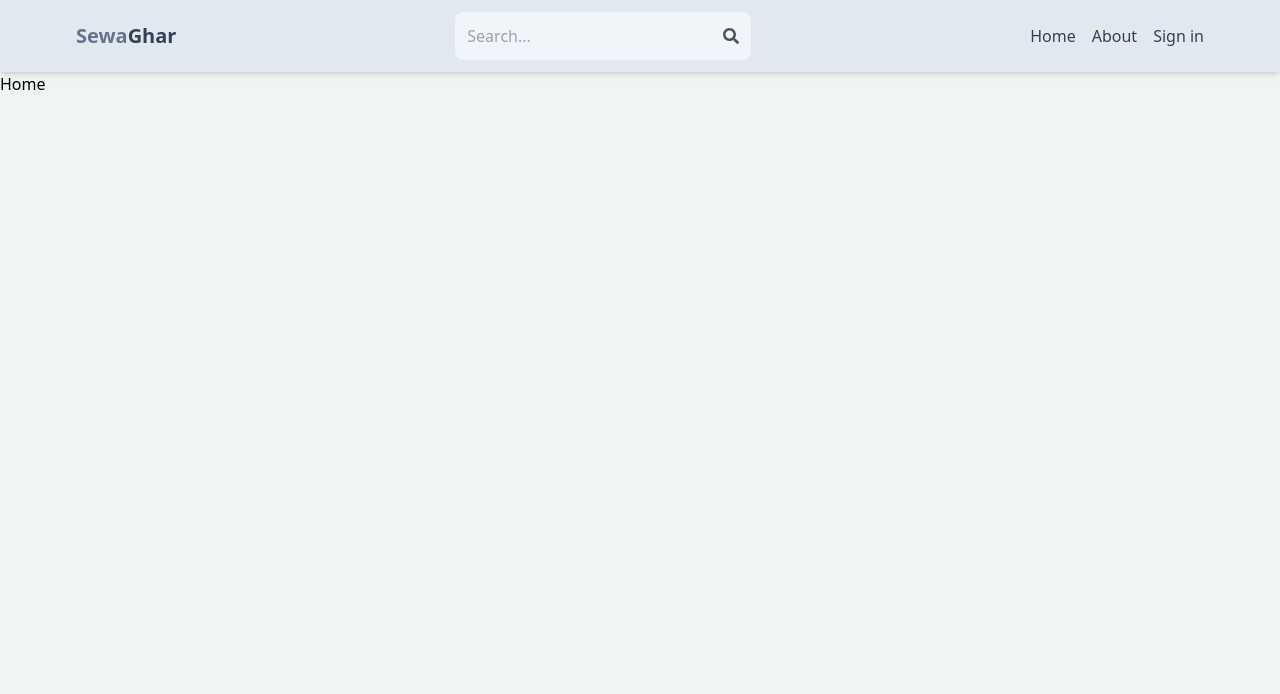
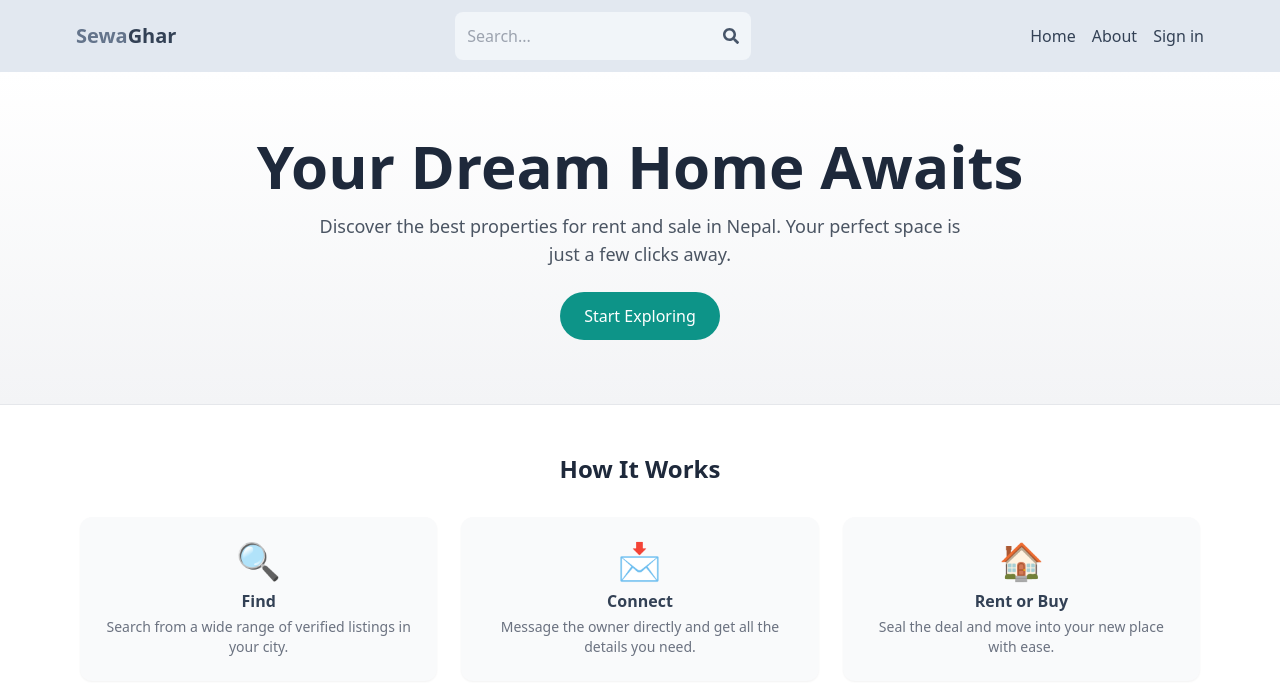
Before and after one commit to Mern-estate/mern-estate, a React (Vite) app in the folder client/: page / in a window 1280 px wide. Shown: the top 694 px of the page. Built offline with nearby package versions, Linux system fonts and the light colour scheme; no server answers.

Commit message:
complete home page

```diff
--- a/client/src/pages/Home.jsx
+++ b/client/src/pages/Home.jsx
@@ -1,7 +1,141 @@
-import React from 'react'
+import { useEffect, useState } from 'react';
+import { Link } from 'react-router-dom';
+import ListingItem from '../components/ListingItem';
+
+function Section({ title, icon, link, children }) {
+  return (
+    <div className='animate-fade-in'>
+      <div className='flex justify-between items-center mb-4'>
+        <h2 className='text-2xl sm:text-3xl font-semibold text-slate-800 flex items-center gap-2'>
+          <span className='text-teal-600 text-2xl'>{icon}</span> {title}
+        </h2>
+        <Link
+          className='text-sm sm:text-base text-teal-700 hover:text-teal-900 transition'
+          to={link}
+        >
+          View all →
+        </Link>
+      </div>
+      <div className='flex flex-wrap gap-6'>{children}</div>
+    </div>
+  );
+}
 
 export default function Home() {
+  const [offerListings, setOfferListings] = useState([]);
+  const [saleListings, setSaleListings] = useState([]);
+  const [rentListings, setRentListings] = useState([]);
+
+  useEffect(() => {
+    const fetchOfferListings = async () => {
+      try {
+        const res = await fetch('/api/listing/get?offer=true&limit=4');
+        const data = await res.json();
+        setOfferListings(data);
+        fetchRentListings();
+      } catch (error) {
+        console.log(error);
+      }
+    };
+
+    const fetchRentListings = async () => {
+      try {
+        const res = await fetch('/api/listing/get?type=rent&limit=4');
+        const data = await res.json();
+        setRentListings(data);
+        fetchSaleListings();
+      } catch (error) {
+        console.log(error);
+      }
+    };
+
+    const fetchSaleListings = async () => {
+      try {
+        const res = await fetch('/api/listing/get?type=sale&limit=4');
+        const data = await res.json();
+        setSaleListings(data);
+      } catch (error) {
+        console.log(error);
+      }
+    };
+
+    fetchOfferListings();
+  }, []);
+
   return (
-    <div>Home</div>
-  )
+    <div className='bg-gray-50'>
+      {/* Hero Section */}
+      <div className='bg-gradient-to-b from-white to-gray-100 px-4 py-16 sm:px-6 lg:px-28 max-w-7xl mx-auto text-center'>
+        <h1 className='text-4xl sm:text-5xl lg:text-6xl font-extrabold text-slate-800 leading-tight'>
+          Your Dream Home Awaits
+        </h1>
+        <p className='text-gray-600 text-base sm:text-lg max-w-2xl mx-auto mt-4'>
+          Discover the best properties for rent and sale in Nepal. Your perfect space is just a few clicks away.
+        </p>
+        <Link
+          to='/search'
+          className='mt-6 inline-block bg-teal-600 hover:bg-teal-700 text-white font-medium text-sm sm:text-base px-6 py-3 rounded-full transition'
+        >
+          Start Exploring
+        </Link>
+      </div>
+
+      {/* How It Works Section */}
+      <div className='bg-white py-12 border-y'>
+        <div className='max-w-6xl mx-auto px-4'>
+          <h2 className='text-2xl font-bold text-center text-slate-800 mb-8'>How It Works</h2>
+          <div className='grid grid-cols-1 sm:grid-cols-3 gap-6 text-center'>
+            <div className='bg-gray-50 p-6 rounded-xl shadow-sm hover:shadow-md transition'>
+              <div className='text-4xl text-teal-600 mb-2'>🔍</div>
+              <h3 className='font-semibold text-slate-700 mb-1'>Find</h3>
+              <p className='text-sm text-gray-500'>Search from a wide range of verified listings in your city.</p>
+            </div>
+            <div className='bg-gray-50 p-6 rounded-xl shadow-sm hover:shadow-md transition'>
+              <div className='text-4xl text-teal-600 mb-2'>📩</div>
+              <h3 className='font-semibold text-slate-700 mb-1'>Connect</h3>
+              <p className='text-sm text-gray-500'>Message the owner directly and get all the details you need.</p>
+            </div>
+            <div className='bg-gray-50 p-6 rounded-xl shadow-sm hover:shadow-md transition'>
+              <div className='text-4xl text-teal-600 mb-2'>🏠</div>
+              <h3 className='font-semibold text-slate-700 mb-1'>Rent or Buy</h3>
+              <p className='text-sm text-gray-500'>Seal the deal and move into your new place with ease.</p>
+            </div>
+          </div>
+        </div>
+      </div>
+
+      {/* Listings */}
+      <div className='max-w-7xl mx-auto px-4 pb-20 space-y-20'>
+        {offerListings.length > 0 && (
+          <Section title='Recent Offers' icon='🔥' link='/search?offer=true'>
+            {offerListings.map((listing) => (
+              <div key={listing._id} className='hover:scale-[1.02] transition-transform'>
+                <ListingItem listing={listing} />
+              </div>
+            ))}
+          </Section>
+        )}
+
+        {rentListings.length > 0 && (
+          <Section title='Places for Rent' icon='🏠' link='/search?type=rent'>
+            {rentListings.map((listing) => (
+              <div key={listing._id} className='hover:scale-[1.02] transition-transform'>
+                <ListingItem listing={listing} />
+              </div>
+            ))}
+          </Section>
+        )}
+
+        {saleListings.length > 0 && (
+          <Section title='Homes for Sale' icon='💰' link='/search?type=sale'>
+            {saleListings.map((listing) => (
+              <div key={listing._id} className='hover:scale-[1.02] transition-transform'>
+                <ListingItem listing={listing} />
+              </div>
+            ))}
+          </Section>
+        )}
+      </div>
+    </div>
+  );
 }
```
